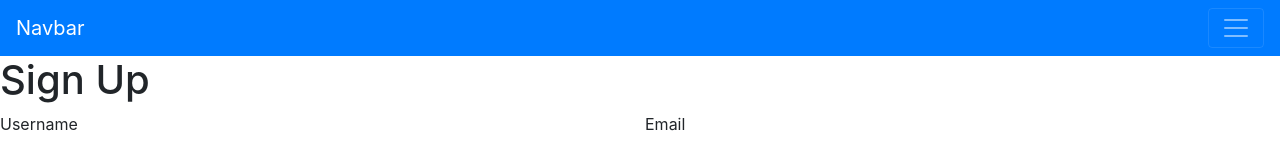
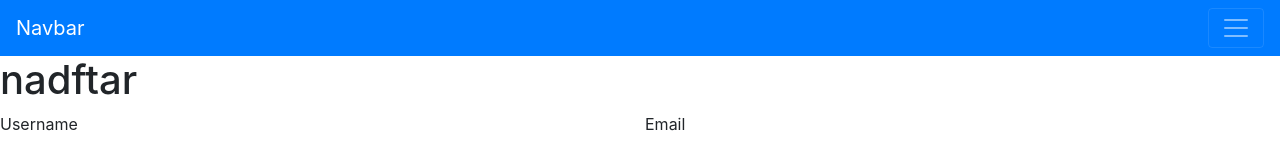
Before and after one commit to amanwalker/santrenkoding.github.io, a plain HTML site: page index.html in a window 1280 px wide. Shown: the top 142 px of the page. Drawn offline with nearby package versions, Linux system fonts and the light colour scheme.

Commit message:
jowo.html
jowo rek

```diff
--- a/index.html
+++ b/index.html
@@ -45,7 +45,7 @@
                   </form>
                 </div>
               </nav>
-              <h1>Sign Up</h1>
+              <h1>nadftar</h1>
     <form>
                 <div class="form-row">
                             <div class="form-group col-md-6">
```
